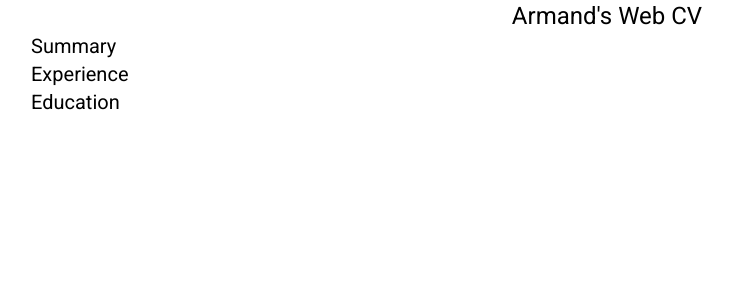
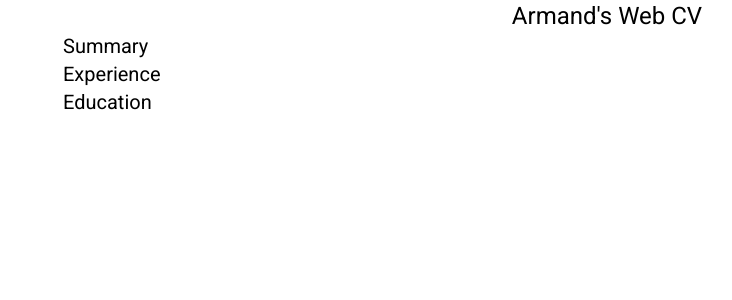
Before and after one commit to ArmandBernard/WebCV, a React (Vite) app: page / in a window 1280 px wide. Shown: the top 300 px of the page, without its empty margins (33-765 px from the left). Built offline with nearby package versions, Linux system fonts and the light colour scheme.

Commit message:
add horizontal padding to the main container

```diff
--- a/src/App.tsx
+++ b/src/App.tsx
@@ -3,8 +3,8 @@ import { Experience } from "./Experience";
 
 function App() {
   return (
-    <div className="flex flex-col items-center">
-      <div className="max-w-6xl w-full flex flex-col">
+    <div className="flex justify-center">
+      <div className="max-w-6xl flex flex-col px-8 flex-grow">
         <h1 className="self-center">Armand's Web CV</h1>
         <h2>Summary</h2>
         <Experience />
--- a/src/index.css
+++ b/src/index.css
@@ -9,4 +9,8 @@
   h2 {
     @apply text-xl;
   }
+  a {
+    @apply underline;
+    @apply text-blue-400;
+  }
 }
```
